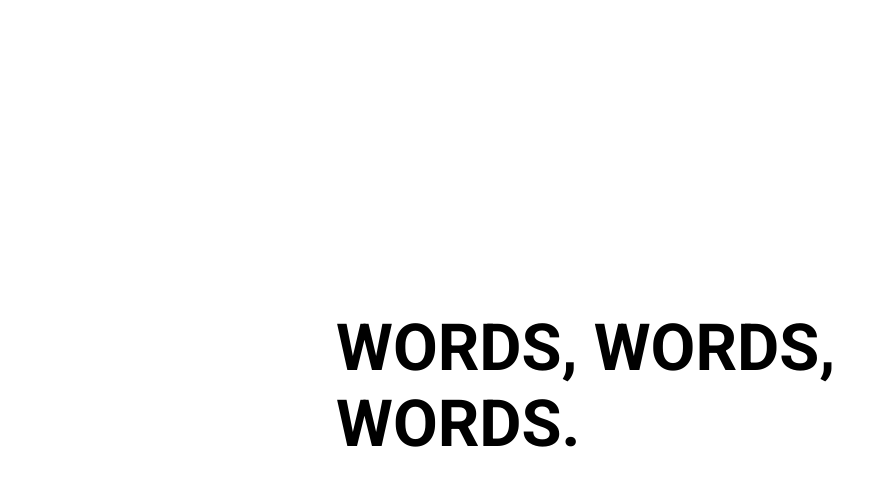
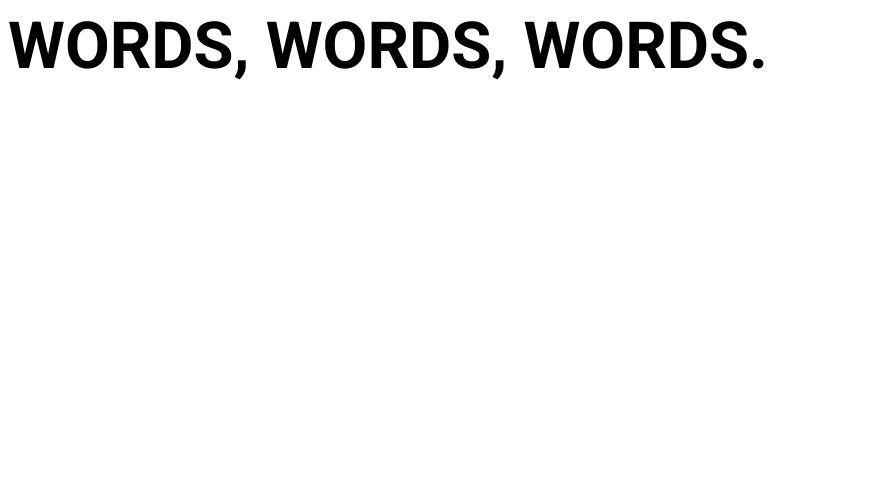
Before and after one commit to sargeant45/wordswordswords, a plain HTML site: page index.html in a window 1280 px wide. Shown: the whole page, without its empty margins (0-886 px from the left). Drawn offline with Linux system fonts and the light colour scheme.

Commit message:
Update index.html

```diff
--- a/index.html
+++ b/index.html
@@ -3,7 +3,7 @@
     <link href='http://fonts.googleapis.com/css?family=Roboto:400,300,500,700,900' rel='stylesheet' type='text/css'>
     <title>words, words, words</title>
   </head>
-  <body style="position: fixed; /*or absolute*/left: 50%;top: 50%;-webkit-transform: translate(-50%,-50%);-moz-transform: translate(-50%,-50%);-o-transform: translate(-50%,-50%);-ms-transform: translate(-50%,-50%);transform: translate(-50%,-50%);font-family: 'Roboto', sans-serif;">
+  <body style="font-family: 'Roboto', sans-serif;">
     <b><h1 style="font-size: 65px; font-weight: 900px;">WORDS, WORDS, WORDS.</h1></b>
   </body>
 </html>
```
